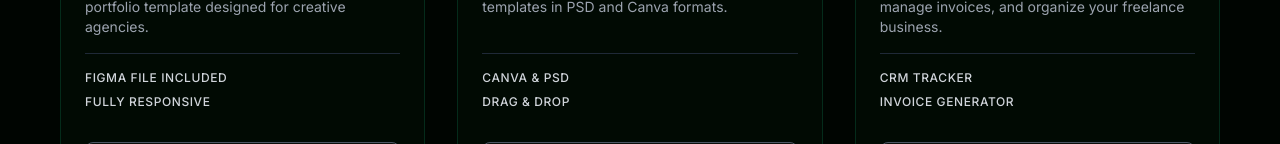
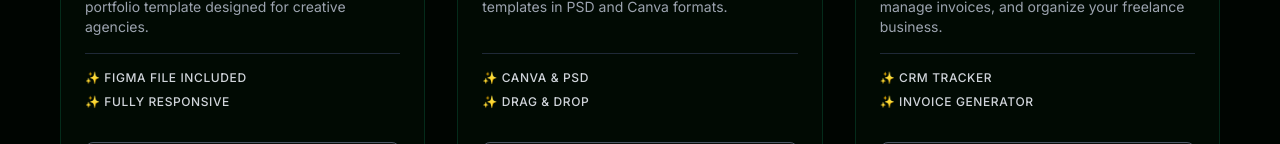
Before and after one commit to kartiksingh02777/ksb-portfolio-v2, a Next.js app: page /store in a window 1280 px wide. Shown: the part 808-952 px from the top of the page. Built offline with nearby package versions, Linux system fonts and the light colour scheme; a web font is replaced by a local one.

Commit message:
fix: restore missing performance heading and store emojis

```diff
--- a/app/store/page.tsx
+++ b/app/store/page.tsx
@@ -10,7 +10,7 @@ export default function StorePage() {
       price: "$19",
       desc: "A fully responsive, dark-mode HTML/CSS portfolio template designed for creative agencies.",
       img: "https://images.unsplash.com/photo-1558655146-d09347e92766?q=80&w=800&auto=format&fit=crop",
-      features: ["Figma File Included", "Fully Responsive"],
+      features: ["✨ Figma File Included", "✨ Fully Responsive"],
       bestseller: true,
       link: "https://kartikbaghel.gumroad.com/"
     },
@@ -20,7 +20,7 @@ export default function StorePage() {
       price: "$15",
       desc: "30+ high-converting Instagram/Pinterest templates in PSD and Canva formats.",
       img: "https://images.unsplash.com/photo-1618005182384-a83a8bd57fbe?q=80&w=800&auto=format&fit=crop",
-      features: ["Canva & PSD", "Drag & Drop"],
+      features: ["✨ Canva & PSD", "✨ Drag & Drop"],
       bestseller: false,
       link: "https://kartikbaghel.gumroad.com/"
     },
@@ -30,7 +30,7 @@ export default function StorePage() {
       price: "$9",
       desc: "The ultimate Notion system to track clients, manage invoices, and organize your freelance business.",
       img: "https://images.unsplash.com/photo-1542273917363-3b1817f69a2d?q=80&w=800&auto=format&fit=crop",
-      features: ["CRM Tracker", "Invoice Generator"],
+      features: ["✨ CRM Tracker", "✨ Invoice Generator"],
       bestseller: false,
       link: "https://kartikbaghel.gumroad.com/"
     }
--- a/components/main/encryption.tsx
+++ b/components/main/encryption.tsx
@@ -8,6 +8,19 @@ import { slideInFromTop } from "@/lib/motion";
 export const Encryption = () => {
   return (
     <div className="flex flex-row relative items-center justify-center min-h-[60vh] w-full h-full -z-20">
+      <div className="absolute w-auto h-auto top-0 z-[5]">
+        <motion.div
+          variants={slideInFromTop}
+          className="text-[40px] font-medium text-center text-gray-200"
+        >
+          Performance{" "}
+          <span className="text-transparent bg-clip-text bg-gradient-to-r from-[#a855f7] to-[#d8b4fe] drop-shadow-[0_2px_4px_rgba(168,85,247,0.4)]">
+            &
+          </span>{" "}
+          security.
+        </motion.div>
+      </div>
+
       <div className="flex flex-col items-center justify-center translate-y-[-50px] absolute z-[20] w-auto h-auto">
         <div className="flex flex-col items-center group cursor-pointer w-auto h-auto">
           <Image
```
